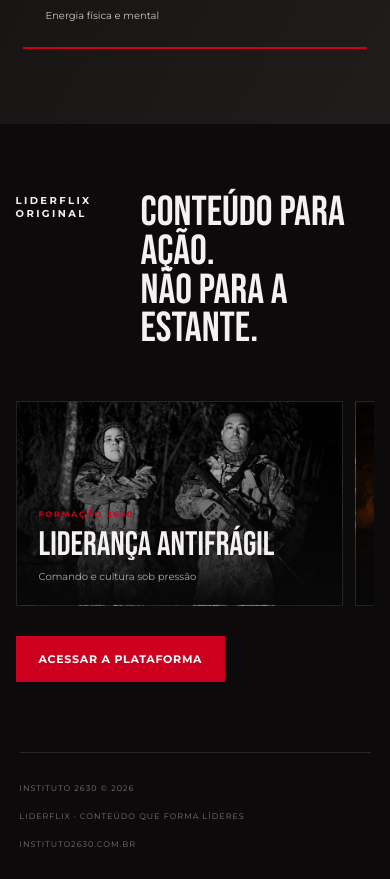
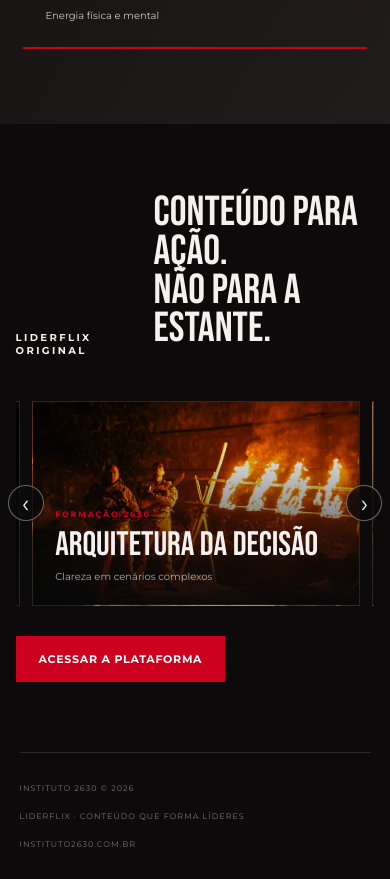
Before and after one commit to diogotupi/forja-academia, a Next.js app: page /liderflix/ in a window 390 px wide. Shown: the part 1860-2739 px from the top of the page. Built offline with nearby package versions, Linux system fonts and the light colour scheme; no server answers.

Commit message:
Add working content carousel

```diff
--- a/src/app/globals.css
+++ b/src/app/globals.css
@@ -234,14 +234,23 @@ button {
 }
 .catalog-preview > div:first-child {
   display: flex;
+  align-items: flex-end;
   justify-content: space-between;
+  gap: 20px;
 }
+.carousel-hint { color: var(--muted); font-size: 8px; letter-spacing: 1.4px; padding-bottom: 5px; }
+.carousel-shell { position: relative; }
 .preview-grid {
-  display: grid;
+  display: flex;
   grid-template-columns: 1.25fr 1fr 1fr;
   gap: 12px;
   margin: 30px 0;
+  overflow-x: auto;
+  scroll-behavior: smooth;
+  scrollbar-width: none;
+  scroll-snap-type: x mandatory;
 }
+.preview-grid::-webkit-scrollbar { display: none; }
 .preview-grid article {
   aspect-ratio: 16/10;
   background-size: cover;
@@ -252,7 +261,13 @@ button {
   padding: 22px;
   border: 1px solid var(--border);
   transition: 0.3s;
+  scroll-snap-align: start;
+  flex: 0 0 calc((100% - 24px) / 3);
 }
+.carousel-arrow { position: absolute; z-index: 2; top: 50%; transform: translateY(-50%); width: 42px; height: 42px; border: 1px solid #f5f1f066; border-radius: 50%; background: #0c0a0acc; color: var(--white); font-size: 30px; line-height: 1; transition: .2s; }
+.carousel-arrow:hover { background: var(--red); border-color: var(--red); }
+.carousel-prev { left: -20px; }
+.carousel-next { right: -20px; }
 .preview-grid article:hover {
   transform: translateY(-7px);
   border-color: var(--red);
@@ -400,10 +415,10 @@ button {
   }
   .pillars-grid { grid-template-columns: 1fr 1fr; }
   .preview-grid {
-    grid-template-columns: 1fr 1fr;
+    display: flex;
   }
   .preview-grid article:first-child {
-    grid-column: 1/-1;
+    grid-column: auto;
   }
   .auth-page {
     grid-template-columns: 1fr;
@@ -459,9 +474,12 @@ button {
   .preview-grid article,
   .preview-grid article:first-child {
     min-width: 84vw;
-    grid-column: auto;
     scroll-snap-align: center;
   }
+  .carousel-arrow { width: 36px; height: 36px; font-size: 25px; }
+  .carousel-prev { left: -8px; }
+  .carousel-next { right: -8px; }
+  .carousel-hint { display: none; }
   .catalog-preview {
     padding: 70px 4%;
   }
--- a/src/app/page.tsx
+++ b/src/app/page.tsx
@@ -1,6 +1,7 @@
 import Link from "next/link";
 import { getCurrentUser } from "@/lib/auth";
 import { SiteHeader } from "@/components/site-header";
+import { ContentCarousel } from "@/components/content-carousel";
 
 const basePath = process.env.NEXT_PUBLIC_BASE_PATH ?? "/liderflix";
 
@@ -11,11 +12,13 @@ export default async function LandingPage() {
       <div className="hero-copy"><p className="eyebrow">LIDERFLIX · INSTITUTO 2630</p><h1>LIDER<span>FLIX</span></h1><h2>A TRANSFORMAÇÃO<br />COMEÇA EM VOCÊ.</h2><p>Uma plataforma de liderança, estratégia e inteligência emocional para quem quer liderar melhor, construir equipes melhores e sustentar resultados melhores.</p><div className="actions"><Link className="button red" href={user ? "/catalogo" : "/cadastro"}>{user ? "CONTINUAR TREINAMENTO" : "ENCONTRAR MEU TREINAMENTO"}</Link><Link className="button outline" href="/#metodo">CONHECER O MÉTODO</Link></div><small>LIDERE-SE · MOVA-SE · ADAPTE-SE · SUSTENTE-SE</small></div>
     </section>
     <section className="manifesto" id="metodo"><p className="eyebrow red-text">MÉTODO DOS 4 PILARES 2630</p><h2>UM MÉTODO. 4 PILARES.<br /><span>UM LÍDER INTEIRO.</span></h2><p className="method-intro">O Instituto 2630 desenvolve líderes de dentro para fora. Cada treinamento conduz você por uma jornada prática de clareza, execução, relações e energia.</p><div className="pillars-grid">{[["01","LIDERE-SE","Princípios, valores e caráter"],["02","MOVA-SE","Objetivo, estratégia e ação"],["03","ADAPTE-SE","Repertório, relações e competências"],["04","SUSTENTE-SE","Energia física e mental"]].map(([number,title,description])=><div key={number}><strong>{number}</strong><span>{title}</span><small>{description}</small></div>)}</div></section>
-    <section className="catalog-preview" id="catalogo"><div><p className="eyebrow">LIDERFLIX ORIGINAL</p><h2>CONTEÚDO PARA AÇÃO.<br />NÃO PARA A ESTANTE.</h2></div><div className="preview-grid">{[
+    <section className="catalog-preview" id="catalogo"><div><p className="eyebrow">LIDERFLIX ORIGINAL</p><h2>CONTEÚDO PARA AÇÃO.<br />NÃO PARA A ESTANTE.</h2><small className="carousel-hint">ARRASTE OU USE AS SETAS PARA EXPLORAR</small></div><ContentCarousel basePath={basePath} cards={[
       ["Liderança Antifrágil","Comando e cultura sob pressão","leadership-operators.webp"],
       ["Arquitetura da Decisão","Clareza em cenários complexos","decision-fire.webp"],
-      ["O Código da Presença","Neurociência aplicada à liderança","presence-speaker.webp"]
-    ].map(([title,description,image])=><article key={title} style={{backgroundImage:`linear-gradient(0deg,#080808 0%,rgba(8,8,8,.08) 76%),url('${basePath}/assets/photos/${image}')`}}><p>FORMAÇÃO 2630</p><h3>{title}</h3><span>{description}</span></article>)}</div><Link className="button red" href={user ? "/catalogo" : "/cadastro"}>ACESSAR A PLATAFORMA</Link></section>
+      ["O Código da Presença","Neurociência aplicada à liderança","presence-speaker.webp"],
+      ["Inteligência Emocional Operacional","Controle antes da ação","team-overhead.webp"],
+      ["Cultura de Alta Performance","Do discurso ao comportamento","resilience-team.webp"]
+    ].map(([title,description,image])=>({title,description,image}))} /><Link className="button red" href={user ? "/catalogo" : "/cadastro"}>ACESSAR A PLATAFORMA</Link></section>
     <footer className="site-footer"><span>INSTITUTO 2630 © 2026</span><span>LIDERFLIX · CONTEÚDO QUE FORMA LÍDERES</span><a href="https://instituto2630.com.br/">INSTITUTO2630.COM.BR</a></footer>
   </main>;
 }
--- /dev/null
+++ b/src/components/content-carousel.tsx
@@ -0,0 +1,34 @@
+"use client";
+
+import { useEffect, useRef } from "react";
+
+type Card = { title: string; description: string; image: string };
+
+export function ContentCarousel({ cards, basePath }: { cards: Card[]; basePath: string }) {
+  const trackRef = useRef<HTMLDivElement>(null);
+
+  useEffect(() => {
+    const track = trackRef.current;
+    if (!track) return;
+    const timer = window.setInterval(() => {
+      const step = track.clientWidth < 700 ? track.clientWidth * 0.88 : track.clientWidth / 3;
+      const atEnd = track.scrollLeft + track.clientWidth >= track.scrollWidth - 12;
+      track.scrollTo({ left: atEnd ? 0 : track.scrollLeft + step, behavior: "smooth" });
+    }, 5200);
+    return () => window.clearInterval(timer);
+  }, []);
+
+  function move(direction: number) {
+    const track = trackRef.current;
+    if (!track) return;
+    track.scrollBy({ left: direction * (track.clientWidth < 700 ? track.clientWidth * 0.88 : track.clientWidth / 3), behavior: "smooth" });
+  }
+
+  return <div className="carousel-shell">
+    <button className="carousel-arrow carousel-prev" type="button" aria-label="Conteúdo anterior" onClick={() => move(-1)}>‹</button>
+    <div className="preview-grid" ref={trackRef}>
+      {cards.map((card) => <article key={card.title} style={{ backgroundImage: `linear-gradient(0deg,#080808 0%,rgba(8,8,8,.08) 76%),url('${basePath}/assets/photos/${card.image}')` }}><p>FORMAÇÃO 2630</p><h3>{card.title}</h3><span>{card.description}</span></article>)}
+    </div>
+    <button className="carousel-arrow carousel-next" type="button" aria-label="Próximo conteúdo" onClick={() => move(1)}>›</button>
+  </div>;
+}
```
